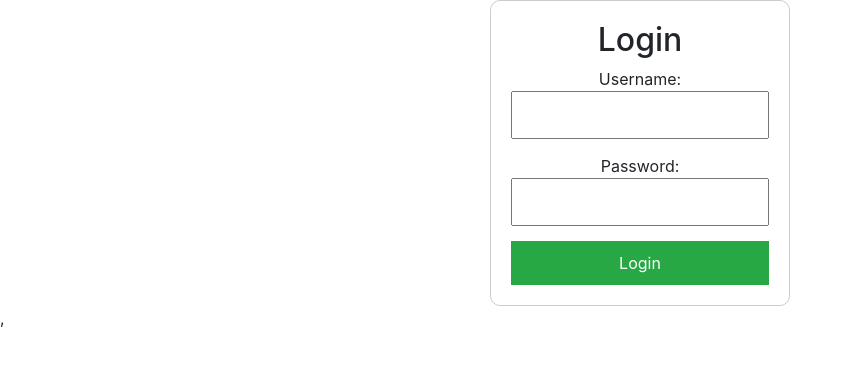
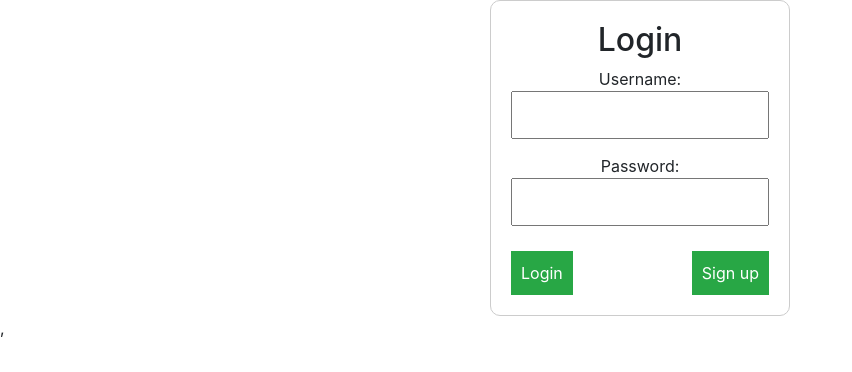
Before and after one commit to divaldez7464/frontend, a React (Create React App) app: page / in a window 1280 px wide. Shown: the top 372 px of the page, without its empty margins (0-852 px from the left). Built offline with nearby package versions, Linux system fonts and the light colour scheme.

Commit message:
signup_pass

```diff
--- a/src/components/Login.js
+++ b/src/components/Login.js
@@ -9,7 +9,6 @@ const Login = () => {
 
     const handleLogin = async (e) => {
         e.preventDefault();
-
         try {
             const response = await fetch('https://project02-3bd6df9baeaf.herokuapp.com/api/users/login', {
                 method: 'POST',
@@ -22,6 +21,7 @@ const Login = () => {
                 }),
                 credentials: 'include', // Include session cookies
             });
+
 
             if (response.ok) {
                 const result = await response.text(); // Get the success message
@@ -67,10 +67,16 @@ const Login = () => {
                     />
                 </div>
 
-                <button type="submit" style={styles.button}>
-                    Login
-                </button>
+            <div style={styles.buttonContainer}>
+
+
+                <button type="submit" style={styles.loginButton}>Login</button>
+
+                <button onClick={() => navigate("/signup")} style={styles.signupButton}> Sign up</button>
+            </div>
             </form>
+
+
 
             {message && <p>{message}</p>}
         </div>
@@ -99,7 +105,20 @@ const styles = {
         fontSize: "16px",
         width: "100%",
     },
-    button: {
+    buttonContainer: {
+        display: "flex",
+        justifyContent: "space-between",
+        marginTop: "10px",
+    },
+    loginButton: {
+        padding: "10px",
+        backgroundColor: "#28a745",
+        color: "#fff",
+        border: "none",
+        cursor: "pointer",
+    },
+
+    signupButton: {
         padding: "10px",
         backgroundColor: "#28a745",
         color: "#fff",
--- a/src/components/Signup.js
+++ b/src/components/Signup.js
@@ -10,6 +10,11 @@ function Signup() {
     const [confirmPassword, setConfirmPassword] = useState('');
 
     const handleSignup = async () => {
+        const passwordPattern = /^(?=.*[A-Za-z])(?=.*\d)(?=.*[@$!%*?&])[A-Za-z\d@$!%*?&]{6,}$/;
+        if (!passwordPattern.test(password)) {
+            alert("Password must be at least 6 characters long and include at least one letter, one number, and one special character.");
+            return;
+        }
         // Ensure the password and confirmPassword match
         if (password !== confirmPassword) {
             alert("Passwords don't match");
```
